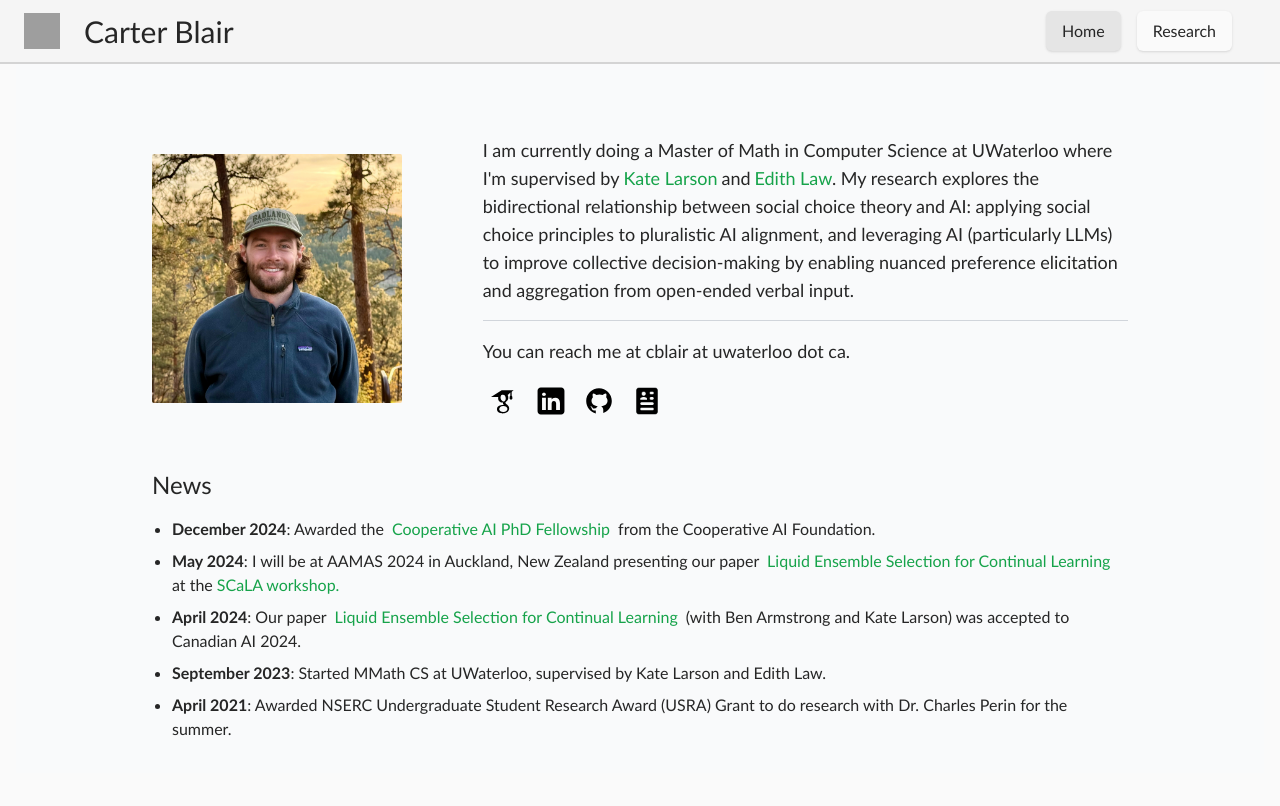
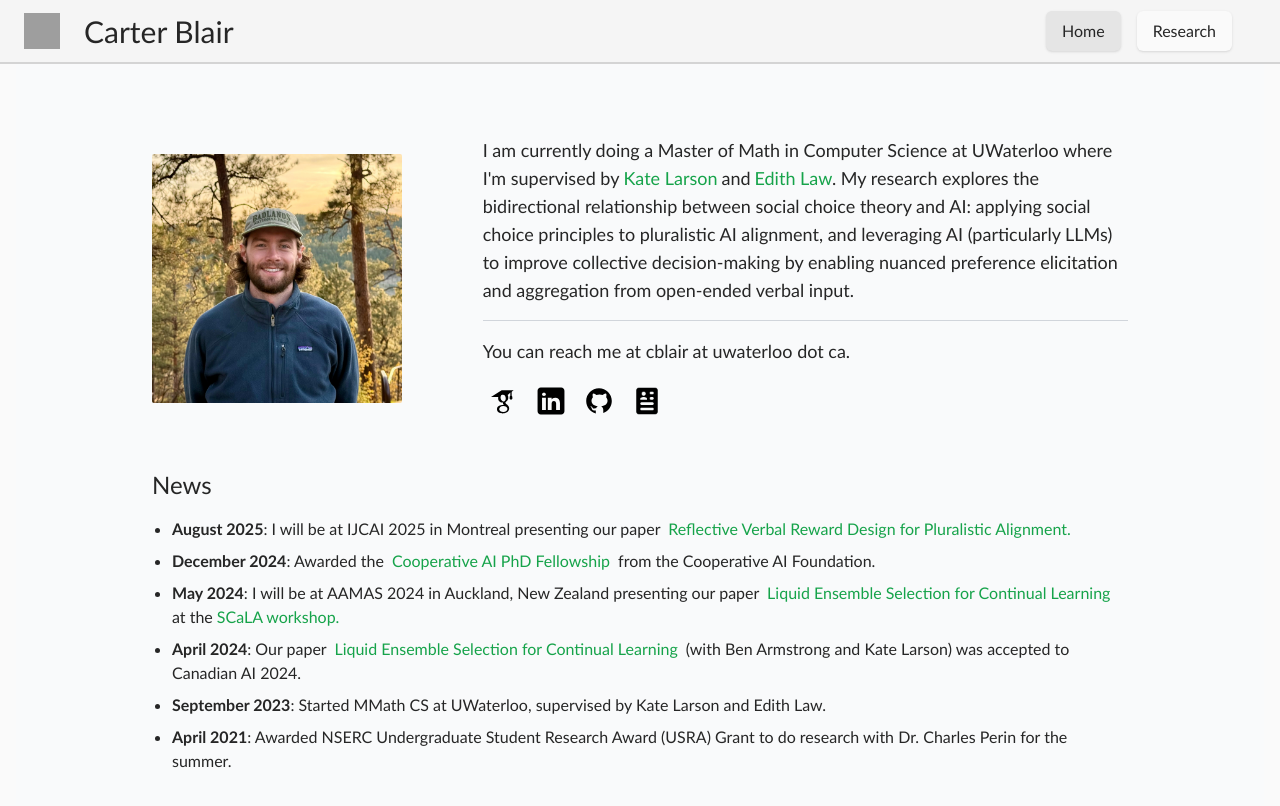
Before and after one commit to cartgr/cartgr.github.io, a Next.js app: page / in a window 1280 px wide. Shown: the top 806 px of the page. Built offline with nearby package versions, Linux system fonts and the light colour scheme; grey boxes are pictures that could not be loaded.

Commit message:
Add IJCAI 2025 conference presentation news item
🤖 Generated with [Claude Code](https://claude.ai/code)

Co-Authored-By: Claude <noreply@anthropic.com>

```diff
--- a/src/app/components/News.jsx
+++ b/src/app/components/News.jsx
@@ -1,5 +1,28 @@
 export default function News() {
     const newsItems = [
+      {
+        date: "August 2025",
+        content: (
+          <>
+            I will be at IJCAI 2025 in Montreal presenting our paper{" "}
+            <a href="https://cartgr.github.io/website/papers/reflective_reward_design.pdf"
+              className="hover:shadow-sm transition-all hover:px-1 hover:py-1 hover:rounded duration-300 ease-in-out mx-1"
+              style={{color: '#16a34a'}}
+              onMouseEnter={(e) => {
+                e.target.style.backgroundColor = '#16a34a';
+                e.target.style.color = '#f0f5f0';
+              }}
+              onMouseLeave={(e) => {
+                e.target.style.backgroundColor = 'transparent';
+                e.target.style.color = '#16a34a';
+              }}
+              target="_blank"
+              rel="noopener noreferrer">
+              Reflective Verbal Reward Design for Pluralistic Alignment.
+            </a>
+          </>
+        )
+      },
       {
         date: "December 2024",
         content: (
```
